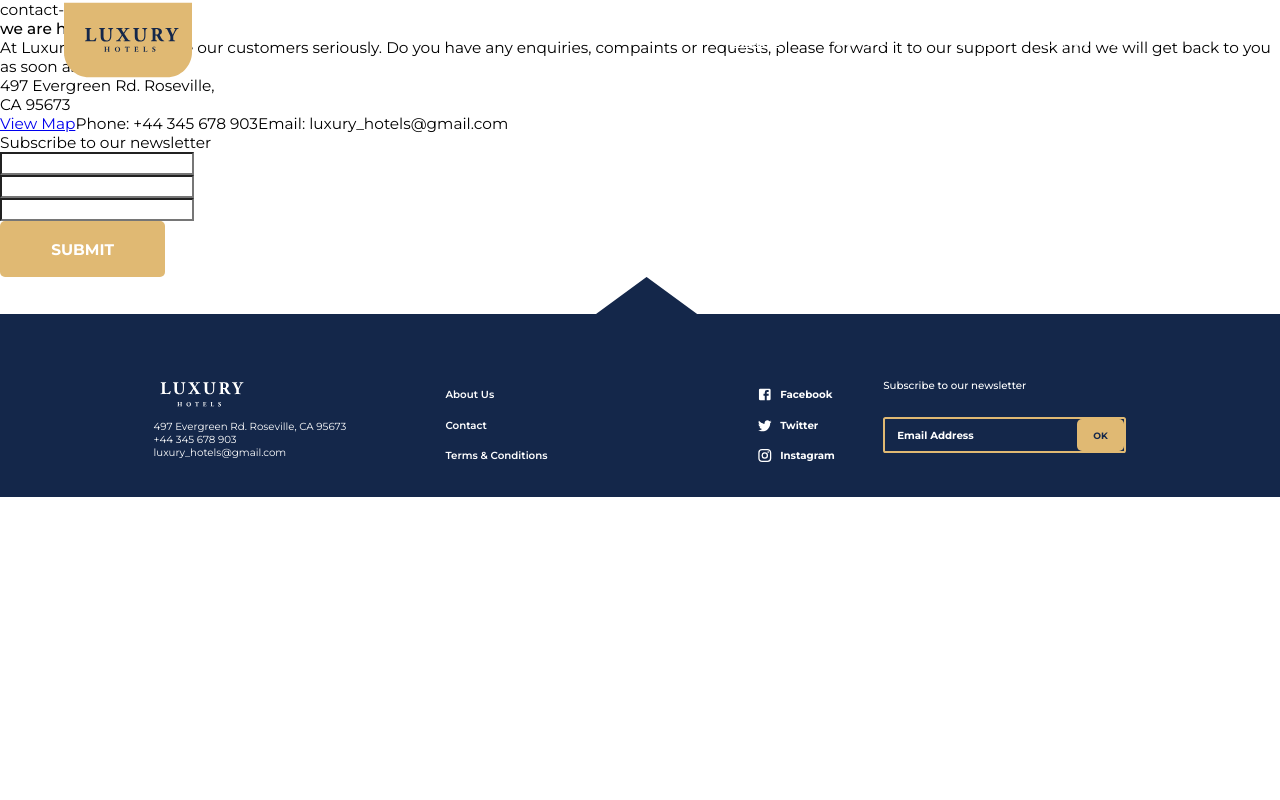
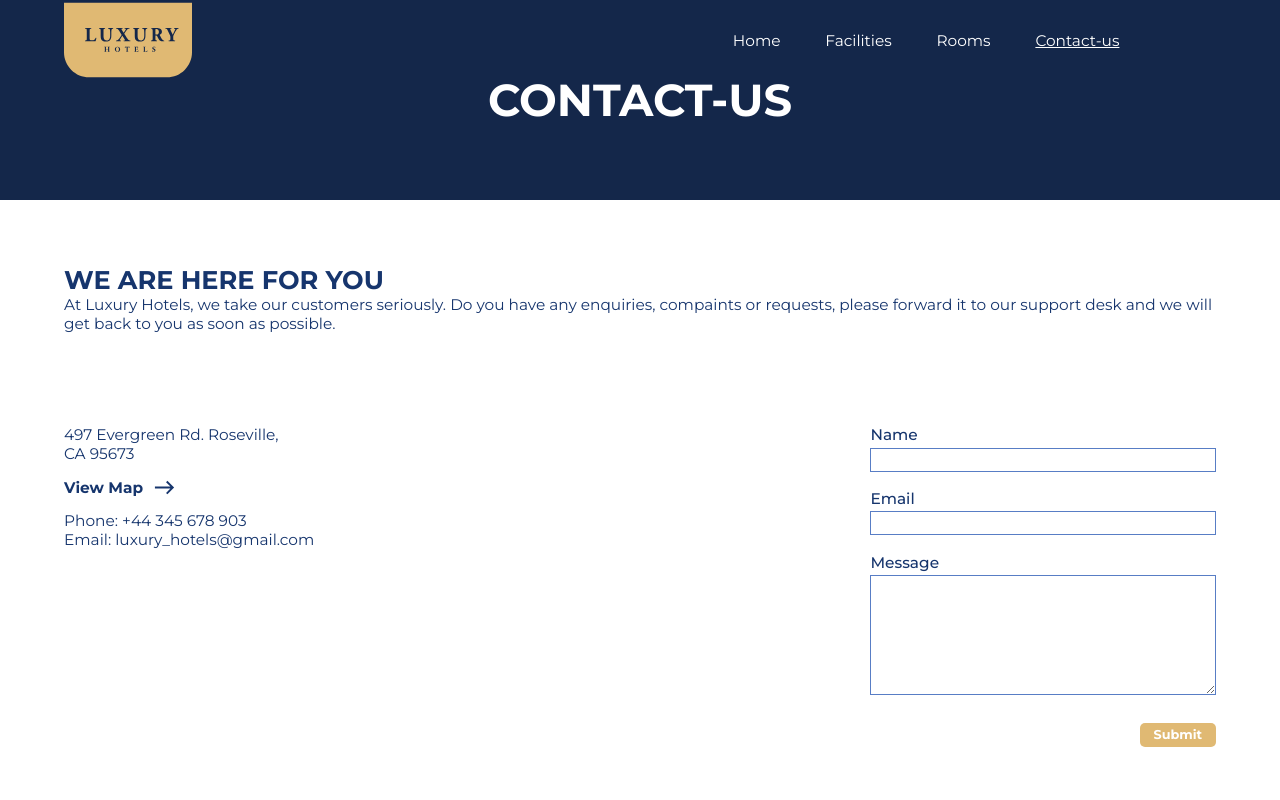
Before and after one commit to Lux-Sales/portfolio-hotel-website, a React (Vite) app: page /contact in a window 1280 px wide. Shown: the top 800 px of the page. Built offline with nearby package versions, Linux system fonts and the light colour scheme.

Commit message:
contact page

```diff
--- a/src/components/Topbar/index.tsx
+++ b/src/components/Topbar/index.tsx
@@ -4,7 +4,6 @@
 import { Link } from "react-router-dom";
 
 const Topbar = (): JSX.Element => {
-  const [selected, setSelected] = useState("/");
   return (
     <Container>
       <img
@@ -14,30 +13,40 @@
       />
       <ButtonsNav>
         <Link
-          className={selected === "/" ? "activeLink" : ""}
           to="/"
-          onClick={() => setSelected("/")}
+          style={
+            location.pathname === "/" ? { textDecoration: "underline" } : {}
+          }
         >
           Home
         </Link>
         <Link
-          className={selected === "facilities" ? "activeLink" : ""}
           to="facilities"
-          onClick={() => setSelected("facilities")}
+          style={
+            location.pathname === "/facilities"
+              ? { textDecoration: "underline" }
+              : {}
+          }
         >
           Facilities
         </Link>
         <Link
-          className={selected === "rooms" ? "activeLink" : ""}
+          style={
+            location.pathname === "/rooms"
+              ? { textDecoration: "underline" }
+              : {}
+          }
           to="rooms"
-          onClick={() => setSelected("rooms")}
         >
           Rooms
         </Link>
         <Link
-          className={selected === "contact" ? "activeLink" : ""}
+          style={
+            location.pathname === "/contact"
+              ? { textDecoration: "underline" }
+              : {}
+          }
           to="contact"
-          onClick={() => setSelected("contact")}
         >
           Contact-us
         </Link>
--- a/src/pages/Contact/index.tsx
+++ b/src/pages/Contact/index.tsx
@@ -4,18 +4,17 @@
   Header,
   Address,
   AddressMessage,
-  EmailInput,
   Message,
-  MessageInput,
-  NameInput,
   Section,
   Title,
+  ContactInput,
 } from "./styles";
-import { Field, ErrorMessage, Formik, Form, FormikValues } from "formik";
+import { Field, ErrorMessage, Formik, Form } from "formik";
 import * as yup from "yup";
 import MessageAPI, { MessageType } from "@/services/message";
 import Button from "@/components/Button";
 import { Link } from "react-router-dom";
+import EastIcon from "@mui/icons-material/East";
 
 const Contact = (): JSX.Element => {
   const validationSchema = yup.object().shape({
@@ -52,10 +51,11 @@
               CA 95673
             </p>
             <Link
+              target="_blank"
               to="https://maps.app.goo.gl/q9NmbMYdT55rz8wK9"
               data-testid="view-map-button"
             >
-              View Map
+              View Map <EastIcon />
             </Link>
             <span data-testid="contact-phone">Phone: +44 345 678 903</span>
             <span data-testid="contact-email">
@@ -70,39 +70,43 @@
             >
               {({ errors, touched }) => (
                 <Form>
-                  <label htmlFor="">Subscribe to our newsletter</label>
-                  <NameInput
-                    style={errors.email == null ? {} : { borderColor: "red" }}
+                  <ContactInput
+                    style={errors.name == null ? {} : { borderColor: "red" }}
                   >
+                    <label>Name</label>
                     <Field data-testid="name-input" type="text" name="name" />
-                  </NameInput>
                     <span className="error-message">
                       <ErrorMessage name="name" />
                     </span>
-                  <EmailInput
+                  </ContactInput>
+                  <ContactInput
                     style={errors.email == null ? {} : { borderColor: "red" }}
                   >
+                    <label>Email</label>
                     <Field
                       data-testid="email-input"
                       type="email"
                       name="email"
                     />
-                  </EmailInput>
                     <span className="error-message">
                       <ErrorMessage name="email" />
                     </span>
-                  <MessageInput
-                    style={errors.email == null ? {} : { borderColor: "red" }}
+                  </ContactInput>
+                  <ContactInput
+                    style={
+                      errors.message == null ? {} : { borderColor: "#fff" }
+                    }
                   >
+                    <label>Message</label>
                     <Field
                       data-testid="message-input"
-                      type="text"
+                      as="textarea"
                       name="message"
                     />
-                  </MessageInput>
                     <span className="error-message">
                       <ErrorMessage name="message" />
                     </span>
+                  </ContactInput>
                   <Button text="Submit" type="submit" testid="submit-message" />
                 </Form>
               )}
--- a/src/pages/Contact/styles.ts
+++ b/src/pages/Contact/styles.ts
@@ -1,21 +1,94 @@
 import styled from "styled-components";
 
-export const Container = styled.div``;
+export const Container = styled.div`
+  margin-bottom: 20%;
+  .error-message {
+    color: #f73737;
+    font-weight: 500;
+  }
+`;
 
-export const Header = styled.div``;
+export const Header = styled.div`
+  background-color: #14274a;
+  height: 25vh;
+  display: flex;
+  align-items: center;
+  justify-content: center;
+  color: #fff;
+  text-transform: uppercase;
+  font-weight: 700;
+  font-size: 3.5vw;
+`;
 
-export const Section = styled.section``;
+export const Section = styled.section`
+  padding: 5%;
+`;
 
-export const Title = styled.div``;
+export const Title = styled.div`
+  color: #16356d;
+  h1 {
+    text-transform: uppercase;
+    font-size: 2vw;
+    font-weight: 700;
+  }
+`;
 
-export const AddressMessage = styled.div``;
+export const AddressMessage = styled.div`
+  margin-top: 8%;
+  display: flex;
+  justify-content: space-between;
+  color: #16356d;
+`;
 
-export const Address = styled.div``;
+export const Address = styled.div`
+  display: flex;
+  flex-direction: column;
+  a {
+    display: flex;
+    align-items: center;
+    color: #16356d;
+    margin: 5% 0;
+    text-decoration: none;
+    font-weight: bold;
+    svg {
+      margin-left: 4%;
+    }
+    &:hover {
+      text-decoration: underline;
+    }
+  }
+`;
 
-export const Message = styled.div``;
+export const Message = styled.div`
+  width: 30%;
+  form {
+    display: flex;
+    flex-direction: column;
+    align-items: end;
+    button {
+      height: 3vh;
+      text-transform: capitalize;
+      font-size: 1vw;
+    }
+  }
+`;
 
-export const NameInput = styled.div``;
-
-export const EmailInput = styled.div``;
-
-export const MessageInput = styled.div``;
+export const ContactInput = styled.div`
+  display: flex;
+  flex-direction: column;
+  font-weight: 500;
+  width: 100%;
+  margin-bottom: 5%;
+  label {
+    margin-bottom: 1%;
+  }
+  input {
+    height: 3vh;
+    border: 1px solid #587dc5;
+  }
+  textarea {
+    height: 15vh;
+    margin-bottom: 3%;
+    border: 1px solid #587dc5;
+  }
+`;
```
Lines whose indentation alone changed are shown as unchanged.
